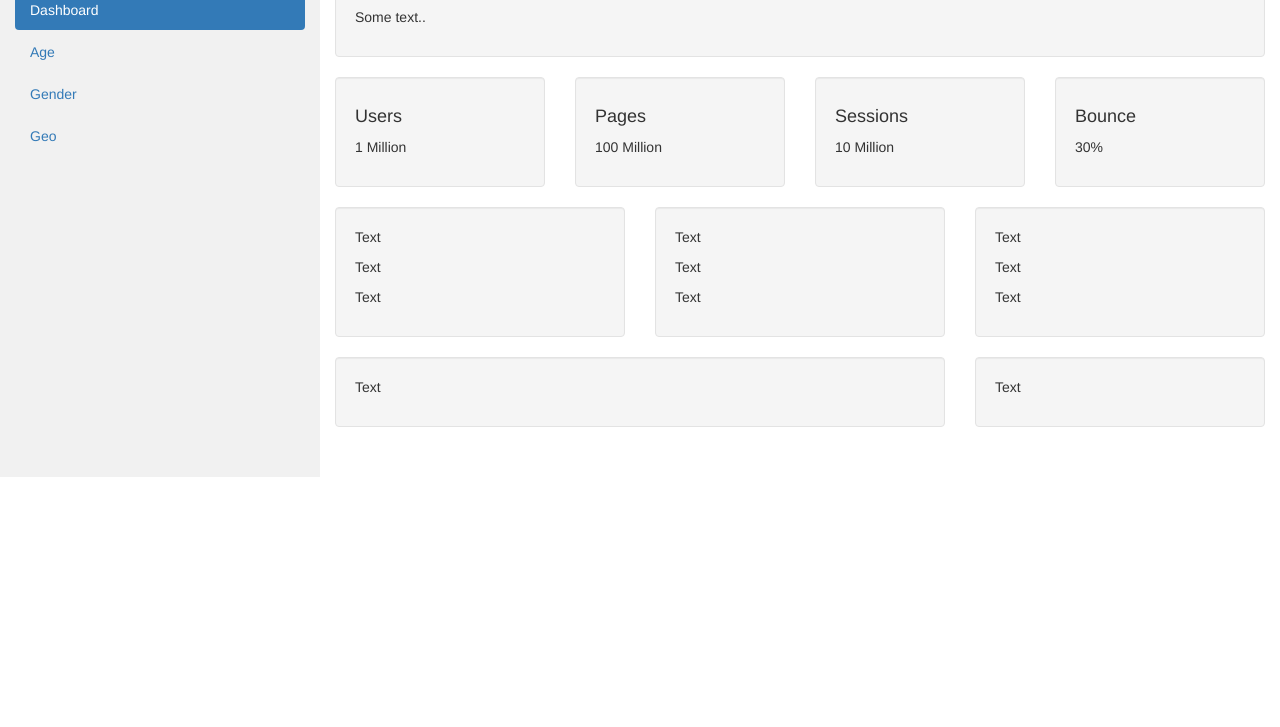
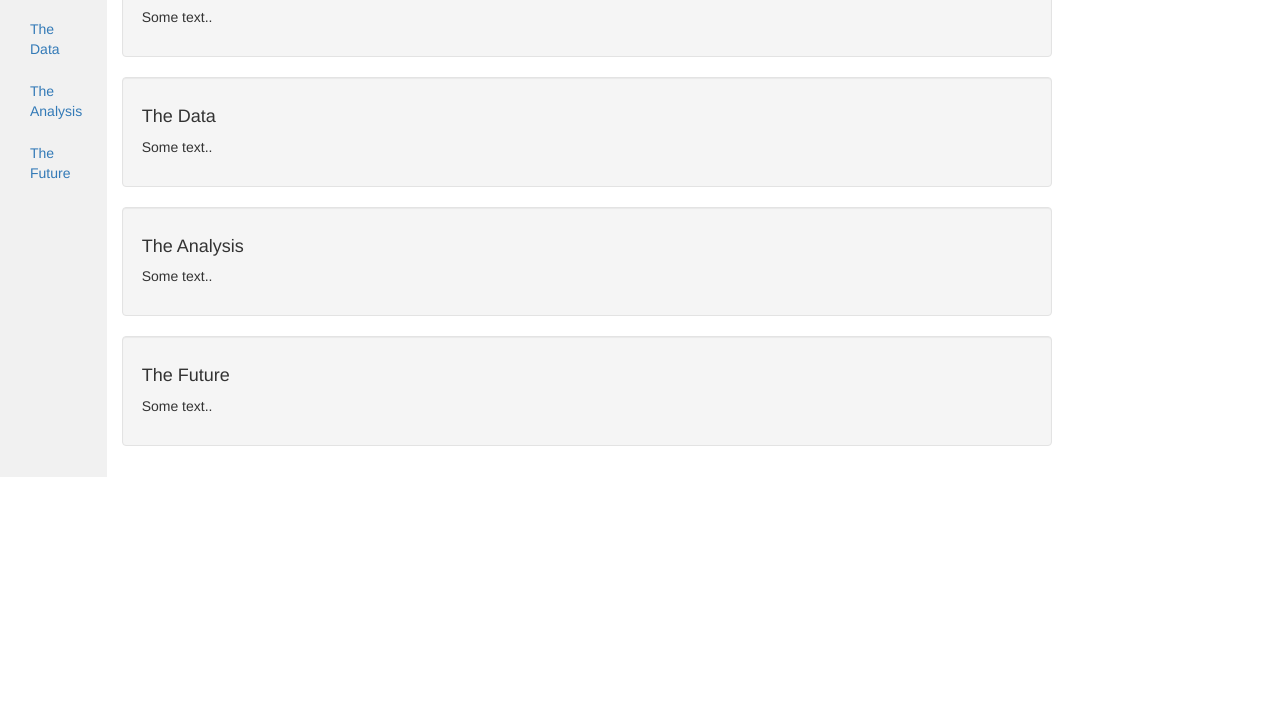
Before and after one commit to fedecarne/data-incubator-pamap2, a plain HTML site: page docs/index.html in a window 1280 px wide. Shown: the part 73-800 px from the top of the page. Drawn offline with nearby package versions, Linux system fonts and the light colour scheme.

Commit message:
Bootstrap

```diff
--- a/docs/index.html
+++ b/docs/index.html
@@ -47,83 +47,43 @@
 </nav>
 
 <div class="container-fluid">
+
   <div class="row content">
-    <div class="col-sm-3 sidenav hidden-xs">
-      <h2>Logo</h2>
+
+    <div class="col-sm-1 sidenav hidden-xs">
+
+      <h2> </h2>
       <ul class="nav nav-pills nav-stacked">
-        <li class="active"><a href="#section1">Dashboard</a></li>
-        <li><a href="#section2">Age</a></li>
-        <li><a href="#section3">Gender</a></li>
-        <li><a href="#section3">Geo</a></li>
+        <li><a href="#section2">The Problem</a></li>
+        <li><a href="#section3">The Data</a></li>
+        <li><a href="#section3">The Analysis</a></li>
+        <li><a href="#section3">The Future</a></li>
       </ul><br>
     </div>
+
     <br>
 
     <div class="col-sm-9">
+
       <div class="well">
-        <h4>Dashboard</h4>
+        <h4 id="Problem">The Problem</h4>
         <p>Some text..</p>
       </div>
-      <div class="row">
-        <div class="col-sm-3">
-          <div class="well">
-            <h4>Users</h4>
-            <p>1 Million</p>
-          </div>
-        </div>
-        <div class="col-sm-3">
-          <div class="well">
-            <h4>Pages</h4>
-            <p>100 Million</p>
-          </div>
-        </div>
-        <div class="col-sm-3">
-          <div class="well">
-            <h4>Sessions</h4>
-            <p>10 Million</p>
-          </div>
-        </div>
-        <div class="col-sm-3">
-          <div class="well">
-            <h4>Bounce</h4>
-            <p>30%</p>
-          </div>
-        </div>
+
+      <div class="well">
+        <h4 id="Data">The Data</h4>
+        <p>Some text..</p>
       </div>
-      <div class="row">
-        <div class="col-sm-4">
-          <div class="well">
-            <p>Text</p>
-            <p>Text</p>
-            <p>Text</p>
-          </div>
-        </div>
-        <div class="col-sm-4">
-          <div class="well">
-            <p>Text</p>
-            <p>Text</p>
-            <p>Text</p>
-          </div>
-        </div>
-        <div class="col-sm-4">
-          <div class="well">
-            <p>Text</p>
-            <p>Text</p>
-            <p>Text</p>
-          </div>
-        </div>
+
+      <div class="well">
+        <h4 id="Analysis">The Analysis</h4>
+        <p>Some text..</p>
+
       </div>
-      <div class="row">
-        <div class="col-sm-8">
-          <div class="well">
-            <p>Text</p>
-          </div>
-        </div>
-        <div class="col-sm-4">
-          <div class="well">
-            <p>Text</p>
-          </div>
-        </div>
+
+      <div class="well">
+        <h4 id="Future">The Future</h4>
+        <p>Some text..</p>
       </div>
     </div>
   </div>
```
